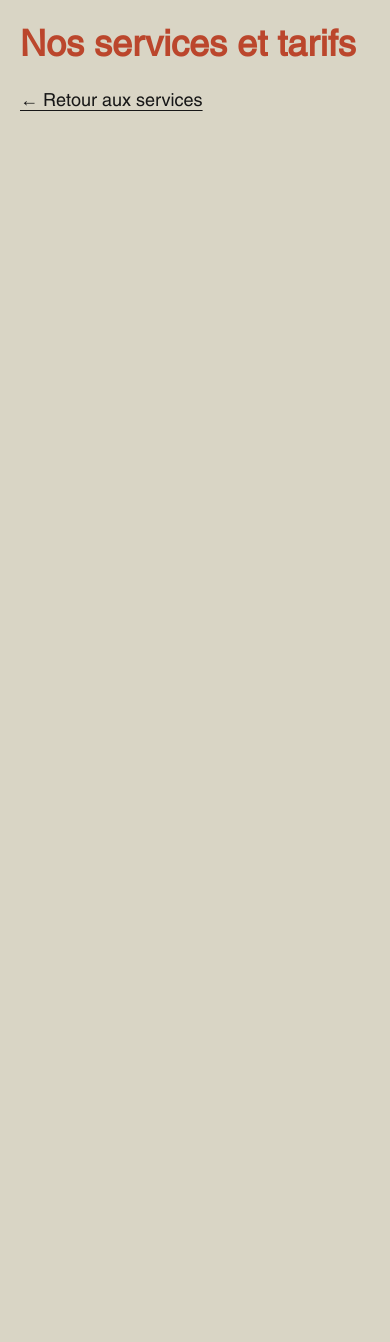
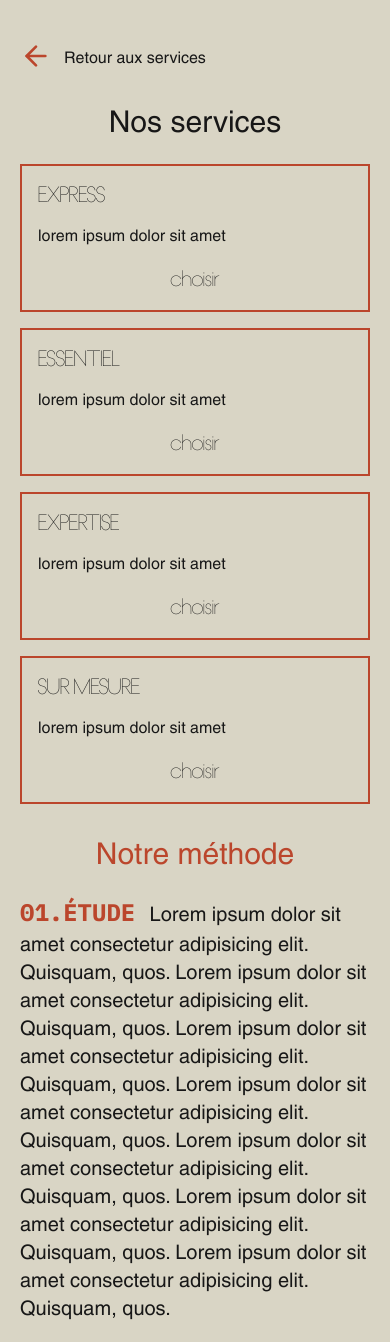
Before and after one commit to OnerBerk/dtnr-studio, a Next.js app in the folder web/: page /services-detail in a window 390 px wide. Shown: the top 1342 px of the page. Before the commit the page ends 844 px from the top, so only its background shows below. Built offline with nearby package versions, Linux system fonts and the light colour scheme; no server answers.

Commit message:
service details page done

```diff
--- a/web/app/layout.tsx
+++ b/web/app/layout.tsx
@@ -1,5 +1,6 @@
 import type { Metadata, Viewport } from "next";
 import { Geist, Geist_Mono } from "next/font/google";
+import { SkipLink } from "@/components/ui/SkipLink";
 import { siteConfig } from "@/lib/site";
 import "./globals.css";
 
@@ -73,7 +74,10 @@ export default function RootLayout({
       lang="fr"
       className={`${geistSans.variable} ${geistMono.variable} h-full antialiased motion-safe:scroll-smooth`}
     >
-      <body className="flex min-h-full flex-col">{children}</body>
+      <body className="flex min-h-full flex-col">
+        <SkipLink />
+        {children}
+      </body>
     </html>
   );
 }
--- a/web/app/page.tsx
+++ b/web/app/page.tsx
@@ -6,25 +6,15 @@ import { Portfolio } from "@/components/sections/Portfolio";
 import { Services } from "@/components/sections/Services";
 import { Contact } from "@/components/sections/Contact";
 import Footer from "@/components/footer";
+import PageLayout from "@/components/layout/page-layout";
 
 export default function Home() {
   return (
     <>
-      <a
-        href="#main-content"
-        className="
-          sr-only focus:not-sr-only focus:fixed focus:top-4 focus:left-4
-          focus:z-100 focus:rounded-md focus:bg-foreground focus:px-4 focus:py-2
-          focus:text-background
-        "
-      >
-        Aller au contenu principal
-      </a>
-
       <span id="top" aria-hidden="true" />
       <Navbar />
 
-      <main id="main-content">
+      <PageLayout>
         <div className="xl:hidden">
           <HeroMobile />
         </div>
@@ -39,7 +29,7 @@ export default function Home() {
         <Services />
         <Portfolio />
         <Contact />
-      </main>
+      </PageLayout>
       <Footer />
     </>
   );
--- a/web/app/services-detail/page.tsx
+++ b/web/app/services-detail/page.tsx
@@ -1,27 +1,138 @@
 import type { Metadata } from "next";
-import Link from "next/link";
+
+import { OfferCard } from "@/components/OfferCard";
+import { OffersTable } from "@/components/OffersTable";
+import PageLayout from "@/components/layout/page-layout";
+import { pricingOffers } from "@/lib/pricing-offers";
+import { siteConfig } from "@/lib/site";
+
+const pageDescription =
+  "Découvrez les formules et tarifs DTNR Studio : Express, Essentiel, Expertise et Sur mesure.";
 
 export const metadata: Metadata = {
   title: "Nos services et tarifs",
+  description: pageDescription,
+  alternates: {
+    canonical: "/services-detail",
+  },
+  openGraph: {
+    title: "Nos services et tarifs",
+    description: pageDescription,
+    url: "/services-detail",
+    siteName: siteConfig.name,
+    locale: siteConfig.locale,
+    type: "website",
+  },
 };
 
 export default function ServicesDetailPage() {
   return (
-    <main
+    <PageLayout
+      ariaLabelledby="services-detail-heading"
+      backHref="/#services"
+      backLabel="Retour aux services"
       className="
-        mx-auto flex min-h-dvh w-full max-w-[1400px] flex-col gap-6 p-5
+        mx-auto flex min-h-dvh w-full max-w-[1650px] flex-col gap-7 px-5
       "
     >
-      <h1 className="text-4xl font-bold text-heading">
-        Nos services et tarifs
-      </h1>
+      <header>
+        <h1
+          id="services-detail-heading"
+          className="
+            text-title mx-auto text-center text-3xl font-medium md:text-5xl
+            lg:text-7xl
+          "
+        >
+          Nos services
+        </h1>
+      </header>
 
-      <Link
-        href="/#services"
-        className="w-fit text-lg underline underline-offset-4 focus-accessible"
+      <section
+        aria-labelledby="tarifs-list-heading"
+        className="flex flex-col gap-7"
       >
-        ← Retour aux services
-      </Link>
-    </main>
+        <h2 id="tarifs-list-heading" className="sr-only">
+          Formules et tarifs DTNR Studio
+        </h2>
+
+        <ul
+          className="
+            flex flex-col gap-4 md:hidden
+          "
+        >
+          {pricingOffers.map((offer) => (
+            <OfferCard key={offer.name} offer={offer} />
+          ))}
+        </ul>
+
+        <div
+          className="
+            hidden overflow-x-auto md:block
+          "
+        >
+          <OffersTable offers={pricingOffers} />
+        </div>
+        <h2
+          className="
+            text-title mx-auto w-full text-center text-3xl font-medium
+            text-heading md:text-5xl lg:text-7xl
+          "
+        >
+          Notre méthode
+        </h2>
+
+        <div
+          className="
+            grid w-full grid-cols-1 gap-4 md:grid-cols-3
+          "
+        >
+          <div className="col-span-1">
+            <p className="text-xl font-medium">
+              <span className="font-ibm-plex-mono text-2xl font-bold text-heading">
+                01.ÉTUDE{" "}
+              </span>
+              Lorem ipsum dolor sit amet consectetur adipisicing elit. Quisquam,
+              quos. Lorem ipsum dolor sit amet consectetur adipisicing elit.
+              Quisquam, quos. Lorem ipsum dolor sit amet consectetur adipisicing
+              elit. Quisquam, quos. Lorem ipsum dolor sit amet consectetur
+              adipisicing elit. Quisquam, quos. Lorem ipsum dolor sit amet
+              consectetur adipisicing elit. Quisquam, quos. Lorem ipsum dolor
+              sit amet consectetur adipisicing elit. Quisquam, quos. Lorem ipsum
+              dolor sit amet consectetur adipisicing elit. Quisquam, quos.
+            </p>
+          </div>
+          <div className="col-span-1 mt-10">
+            <p className="text-xl font-medium">
+              <span className="font-ibm-plex-mono text-2xl font-bold text-heading">
+                02.CONCEPTION{" "}
+              </span>
+              Lorem ipsum dolor sit amet consectetur adipisicing elit. Quisquam,
+              quos. Lorem ipsum dolor sit amet consectetur adipisicing elit.
+              Quisquam, quos. Lorem ipsum dolor sit amet consectetur adipisicing
+              elit. Quisquam, quos. Lorem ipsum dolor sit amet consectetur
+              adipisicing elit. Quisquam, quos. Lorem ipsum dolor sit amet
+              consectetur adipisicing elit. Quisquam, quos. Lorem ipsum dolor
+              sit amet consectetur adipisicing elit. Quisquam, quos. Lorem ipsum
+              dolor sit amet consectetur adipisicing elit. Quisquam, quos.
+            </p>
+          </div>
+          <div className="col-span-1 mt-20">
+            <p className="text-xl font-medium">
+              <span className="font-ibm-plex-mono text-2xl font-bold text-heading">
+                03.RENDU{" "}
+              </span>
+              Lorem ipsum dolor sit amet consectetur adipisicing elit. Quisquam,
+              quos. Lorem ipsum dolor sit amet consectetur adipisicing elit.
+              Quisquam, quos. Lorem ipsum dolor sit amet consectetur adipisicing
+              elit. Quisquam, quos. Lorem ipsum dolor sit amet consectetur
+              adipisicing elit. Quisquam, quos. Lorem ipsum dolor sit amet
+              consectetur adipisicing elit. Quisquam, quos. Lorem ipsum dolor
+              sit amet consectetur adipisicing elit. Quisquam, quos. Lorem ipsum
+              dolor sit amet consectetur adipisicing elit. Quisquam, quos.
+            </p>
+          </div>
+        </div>
+      </section>
+    </PageLayout>
   );
 }
--- /dev/null
+++ b/web/components/OfferCard.tsx
@@ -0,0 +1,24 @@
+import type { PricingOffer } from "@/lib/pricing-offers";
+
+type OfferCardProps = {
+  offer: PricingOffer;
+};
+
+export function OfferCard({ offer }: OfferCardProps) {
+  return (
+    <li className="flex flex-col gap-3 border-2 border-heading p-4">
+      <p className="font-ol-round-gothic text-xl font-medium text-foreground">
+        {offer.name}
+      </p>
+      <p className="text-base text-foreground">{offer.description}</p>
+      <p
+        className="
+          pt-2 text-center font-ol-round-gothic text-lg font-medium
+          text-foreground
+        "
+      >
+        choisir
+      </p>
+    </li>
+  );
+}
--- /dev/null
+++ b/web/components/OffersTable.tsx
@@ -0,0 +1,40 @@
+import type { PricingOffer } from "@/lib/pricing-offers";
+
+const cellClassName = "border-2 border-heading p-4 text-center font-medium";
+
+type OffersTableProps = {
+  offers: readonly PricingOffer[];
+};
+
+export function OffersTable({ offers }: OffersTableProps) {
+  return (
+    <table
+      className="
+        w-full border-collapse font-ol-round-gothic text-xl font-medium
+        md:text-2xl lg:text-4xl
+      "
+    >
+      <caption className="sr-only">
+        Tableau comparatif des formules et tarifs DTNR Studio
+      </caption>
+      <thead className="sr-only">
+        <tr>
+          <th scope="col">Formule</th>
+          <th scope="col">Description</th>
+          <th scope="col">Action</th>
+        </tr>
+      </thead>
+      <tbody>
+        {offers.map((offer) => (
+          <tr key={offer.name}>
+            <th scope="row" className={cellClassName}>
+              {offer.name}
+            </th>
+            <td className={cellClassName}>{offer.description}</td>
+            <td className={cellClassName}>choisir</td>
+          </tr>
+        ))}
+      </tbody>
+    </table>
+  );
+}
--- /dev/null
+++ b/web/components/layout/page-layout.tsx
@@ -0,0 +1,32 @@
+import { BackArrow } from "@/components/ui/BackArrow";
+
+type PageLayoutProps = {
+  children: React.ReactNode;
+  ariaLabelledby?: string;
+  className?: string;
+  backHref?: string;
+  backLabel?: string;
+};
+
+export default function PageLayout({
+  children,
+  ariaLabelledby,
+  className,
+  backHref,
+  backLabel,
+}: PageLayoutProps) {
+  return (
+    <main
+      id="main-content"
+      {...(ariaLabelledby ? { "aria-labelledby": ariaLabelledby } : {})}
+      className={className}
+    >
+      {backHref && backLabel ? (
+        <nav aria-label="Retour" className="mt-10">
+          <BackArrow href={backHref} label={backLabel} />
+        </nav>
+      ) : null}
+      {children}
+    </main>
+  );
+}
--- /dev/null
+++ b/web/components/ui/BackArrow.tsx
@@ -0,0 +1,40 @@
+import Link from "next/link";
+
+type BackArrowProps = {
+  href: string;
+  label: string;
+  className?: string;
+};
+
+export function BackArrow({ href, label, className }: BackArrowProps) {
+  return (
+    <Link
+      href={href}
+      className={`
+        flex w-fit items-center gap-3 focus-accessible
+        ${className ?? ""}
+      `}
+    >
+      <svg
+        aria-hidden="true"
+        viewBox="0 0 24 24"
+        fill="none"
+        stroke="currentColor"
+        strokeWidth="2"
+        strokeLinecap="round"
+        strokeLinejoin="round"
+        className="h-8 w-8 shrink-0 text-heading"
+      >
+        <path d="M19 12H5" />
+        <path d="M12 19l-7-7 7-7" />
+      </svg>
+      <span
+        className="
+          text-base text-foreground md:text-xl
+        "
+      >
+        {label}
+      </span>
+    </Link>
+  );
+}
--- /dev/null
+++ b/web/components/ui/SkipLink.tsx
@@ -0,0 +1,15 @@
+export function SkipLink() {
+  return (
+    <a
+      href="#main-content"
+      className="
+        sr-only focus-visible:not-sr-only focus-visible:fixed
+        focus-visible:top-4 focus-visible:left-4 focus-visible:z-100
+        focus-visible:rounded-md focus-visible:bg-foreground focus-visible:px-4
+        focus-visible:py-2 focus-visible:text-background
+      "
+    >
+      Aller au contenu principal
+    </a>
+  );
+}
--- /dev/null
+++ b/web/lib/pricing-offers.ts
@@ -0,0 +1,8 @@
+export const pricingOffers = [
+  { name: "EXPRESS", description: "lorem ipsum dolor sit amet" },
+  { name: "ESSENTIEL", description: "lorem ipsum dolor sit amet" },
+  { name: "EXPERTISE", description: "lorem ipsum dolor sit amet" },
+  { name: "SUR MESURE", description: "lorem ipsum dolor sit amet" },
+] as const;
+
+export type PricingOffer = (typeof pricingOffers)[number];
```
Also changed, not shown: web/app/portfolio-detail/page.tsx (+21 -10 lines).
